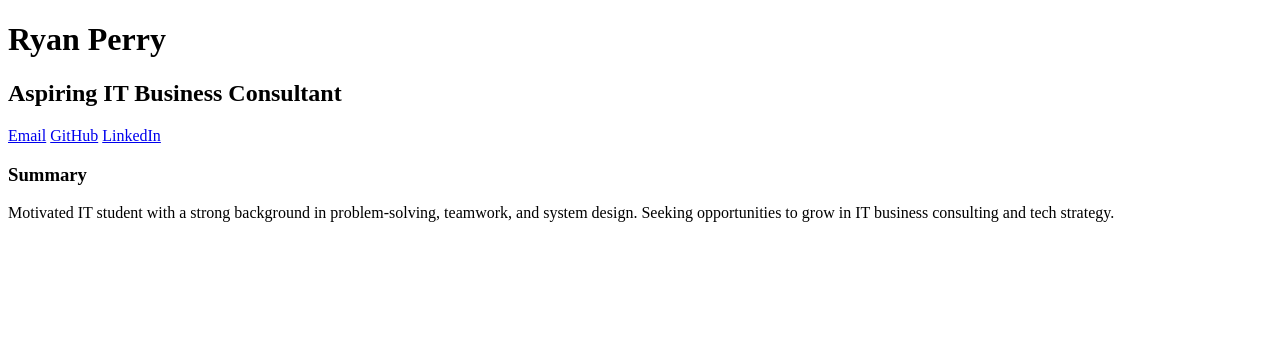
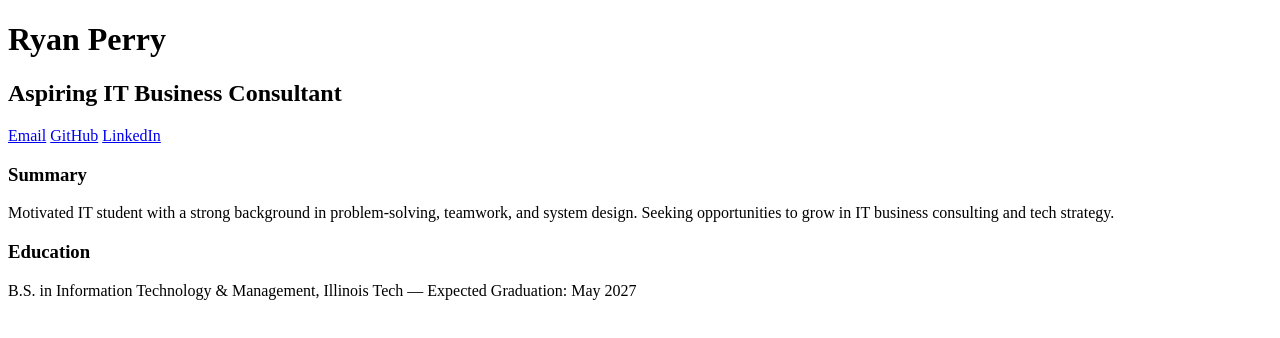
Before and after one commit to rperry7/WAF_Lab1, a plain HTML site: page index.html in a window 1280 px wide. Drawn offline with Linux system fonts and the light colour scheme.

Commit message:
add education

```diff
--- a/index.html
+++ b/index.html
@@ -22,6 +22,11 @@
       <h3>Summary</h3>
       <p>Motivated IT student with a strong background in problem-solving, teamwork, and system design. Seeking opportunities to grow in IT business consulting and tech strategy.</p>
     </section>
+    <section id="education">
+        <h3>Education</h3>
+        <p>B.S. in Information Technology & Management, Illinois Tech — Expected Graduation: May 2027</p>
+    </section>
+
   </main>
 
 </body>
```
